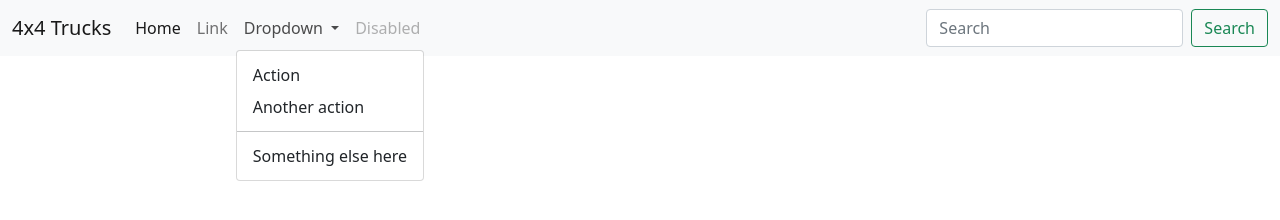
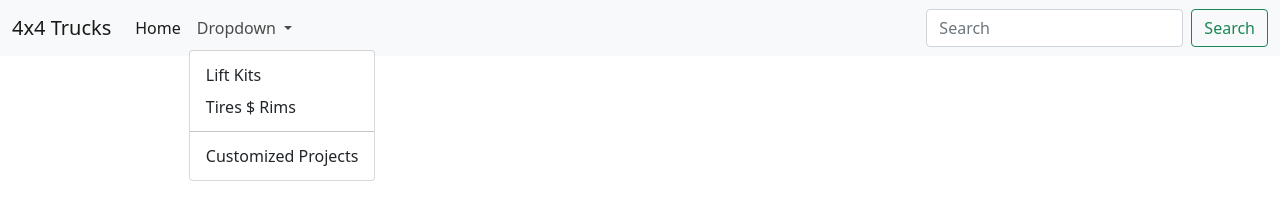
Before and after one commit to tonyware2009/Collabproject, a plain HTML site: page index.html in a window 1280 px wide. Both pictures are taken after a click on the button "Dropdown". Drawn offline with nearby package versions, Linux system fonts and the light colour scheme.

Commit message:
added more cool stuff

```diff
--- a/index.html
+++ b/index.html
@@ -28,25 +28,19 @@
             <li class="nav-item">
               <a class="nav-link active" aria-current="page" href="#">Home</a>
             </li>
-            <li class="nav-item">
-              <a class="nav-link" href="#">Link</a>
-            </li>
             <li class="nav-item dropdown">
               <a class="nav-link dropdown-toggle" href="#" id="navbarDropdown" role="button" data-bs-toggle="dropdown"
                 aria-expanded="false">
                 Dropdown
               </a>
               <ul class="dropdown-menu" aria-labelledby="navbarDropdown">
-                <li><a class="dropdown-item" href="#">Action</a></li>
-                <li><a class="dropdown-item" href="#">Another action</a></li>
+                <li><a class="dropdown-item" href="#">Lift Kits</a></li>
+                <li><a class="dropdown-item" href="#">Tires $ Rims</a></li>
                 <li>
                   <hr class="dropdown-divider">
                 </li>
-                <li><a class="dropdown-item" href="#">Something else here</a></li>
+                <li><a class="dropdown-item" href="#">Customized Projects</a></li>
               </ul>
-            </li>
-            <li class="nav-item">
-              <a class="nav-link disabled" href="#" tabindex="-1" aria-disabled="true">Disabled</a>
             </li>
           </ul>
           <form class="d-flex">
```
